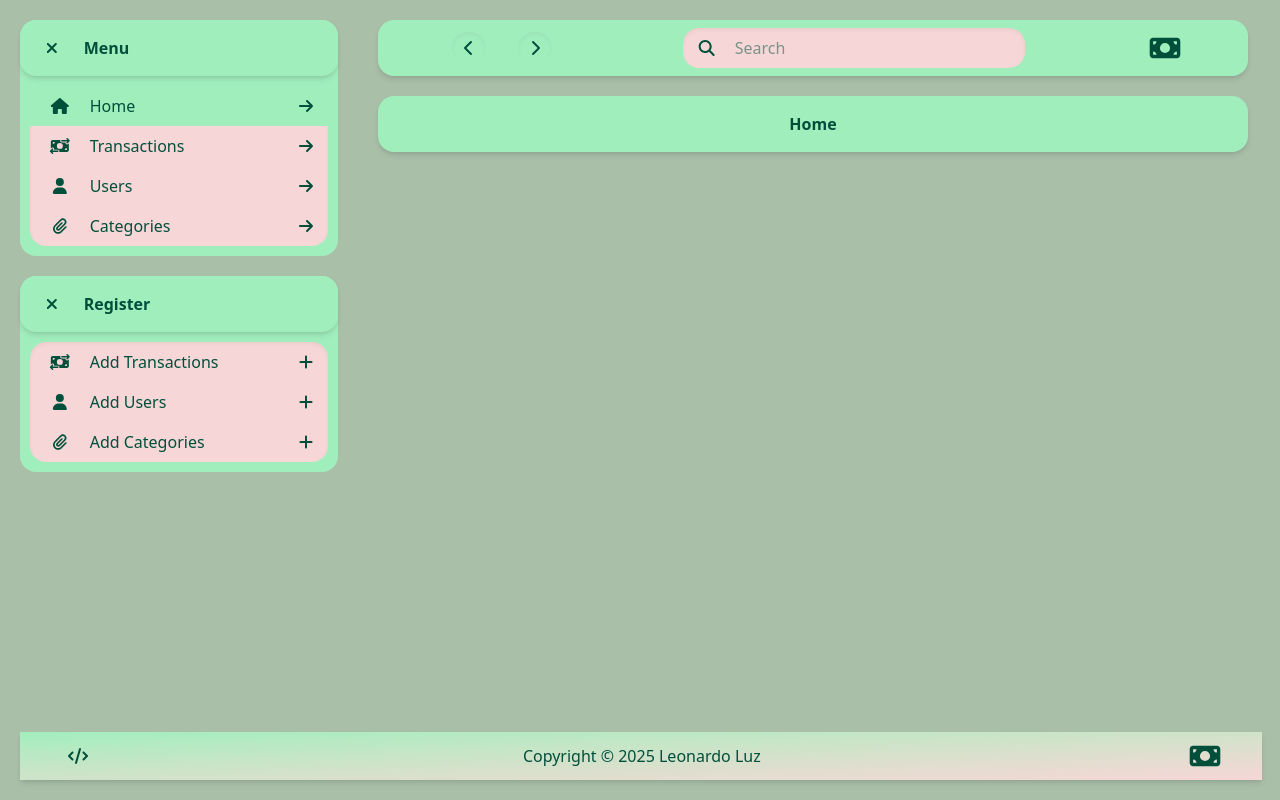
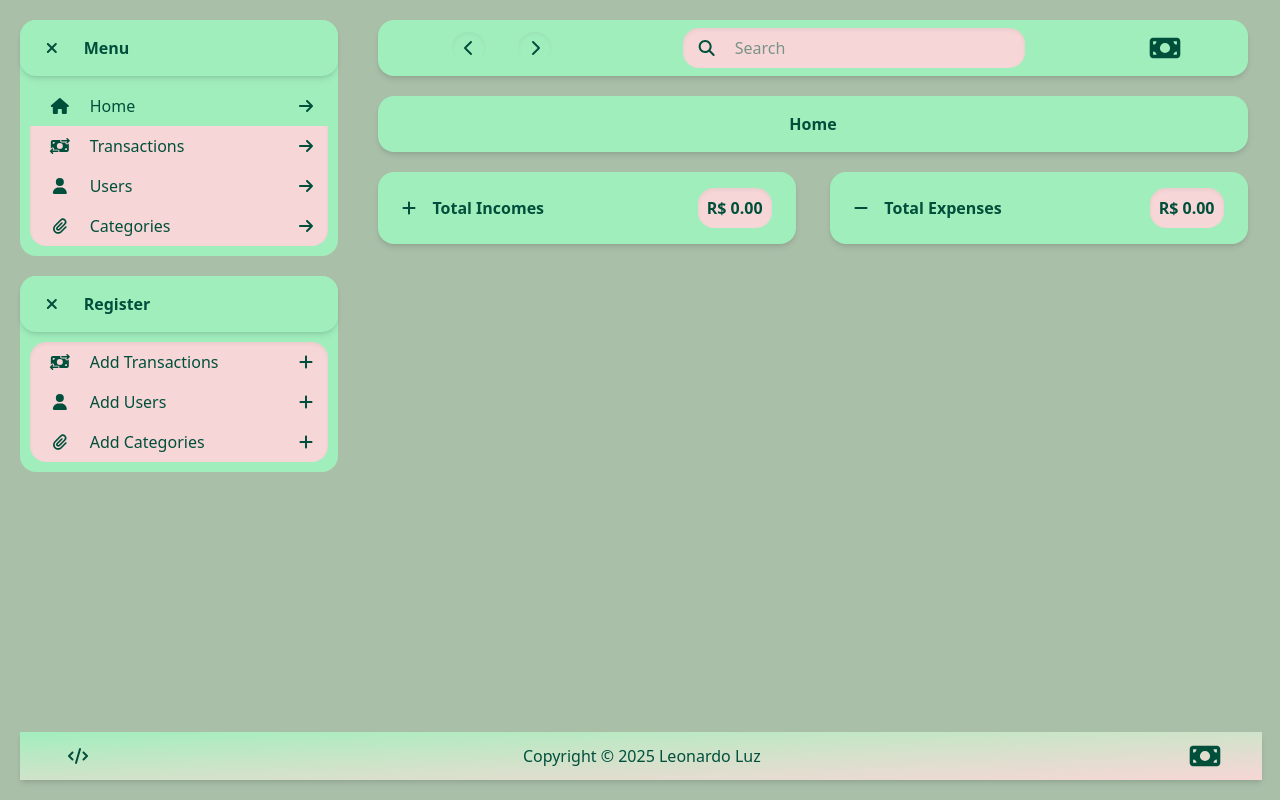
Before and after one commit to Leonardo-Luz/expenses-management, a React (Vite) app in the folder packages/client/: page / in a window 1280 px wide. Built offline with nearby package versions, Linux system fonts and the light colour scheme; no server answers.

Commit message:
feat: add income and expenses display in home

```diff
--- a/packages/client/src/routes/Home.route.tsx
+++ b/packages/client/src/routes/Home.route.tsx
@@ -1,10 +1,51 @@
+import { faMinus, faPlus } from "@fortawesome/free-solid-svg-icons"
+import { FontAwesomeIcon } from "@fortawesome/react-fontawesome"
+import { useEffect, useState } from "react"
+import { service } from "../services/api.service"
+import { transactions } from "../types"
 
 export const Home = () => {
+  const [income, setIncome] = useState<number>(0)
+  const [expense, setExpense] = useState<number>(0)
+
+  const get = async () => {
+    const response = await service.get('/transactions', {})
+
+    const transactions = response.data.data as transactions[]
+
+    transactions.forEach(el => {
+      el.type == 'income' ?
+        setIncome(income => income + parseFloat(el.amount)) :
+        setExpense(expense => expense + parseFloat(el.amount))
+    })
+  }
+
+  useEffect(() => {
+    get()
+  }, [])
+
   return (
     <>
       <div className="w-full flex flex-col gap-5 ml-5 mt-5">
         <h1 className="w-full text-center bg-mint-500 py-4 px-6 rounded-2xl shadow-md font-bold">Home</h1>
       </div>
+      <div className="w-full flex flex-row justify-between ml-5 mt-5">
+        <div className="w-[48%] flex flex-row justify-between items-center text-center bg-mint-500 py-4 px-6 rounded-2xl shadow-md font-bold">
+          <div className="flex flex-row gap-4 items-center">
+            <FontAwesomeIcon icon={faPlus} />
+            <h1>Total Incomes</h1>
+          </div>
+          <h1 className='flex flex-row p-2 justify-center items-center min-w-[20%] bg-peach-500 rounded-2xl inset-shadow-sm cursor-pointer'>R$ {income.toFixed(2)}</h1>
+        </div>
+
+        <div className="w-[48%] flex flex-row justify-between items-center text-center bg-mint-500 py-4 px-6 rounded-2xl shadow-md font-bold">
+          <div className="flex flex-row gap-4 items-center">
+            <FontAwesomeIcon icon={faMinus} />
+            <h1>Total Expenses</h1>
+          </div>
+          <h1 className='flex flex-row p-2 justify-center items-center min-w-[20%] bg-peach-500 rounded-2xl inset-shadow-sm cursor-pointer'>R$ {expense.toFixed(2)}</h1>
+        </div>
+      </div>
     </>
   )
 }
--- a/packages/client/src/types/index.ts
+++ b/packages/client/src/types/index.ts
@@ -37,17 +37,3 @@ export type transactions = {
 	createdAt?: string;
 	updatedAt?: string;
 }
-
-export type transactionsReg = {
-	id: string;
-	name: string;
-	user_id: string;
-	category_id: string;
-	type: transaction_type;
-	amount: string;
-	description: string;
-	interval: transaction_interval;
-	date: string;
-	createdAt?: string;
-	updatedAt?: string;
-}
```
